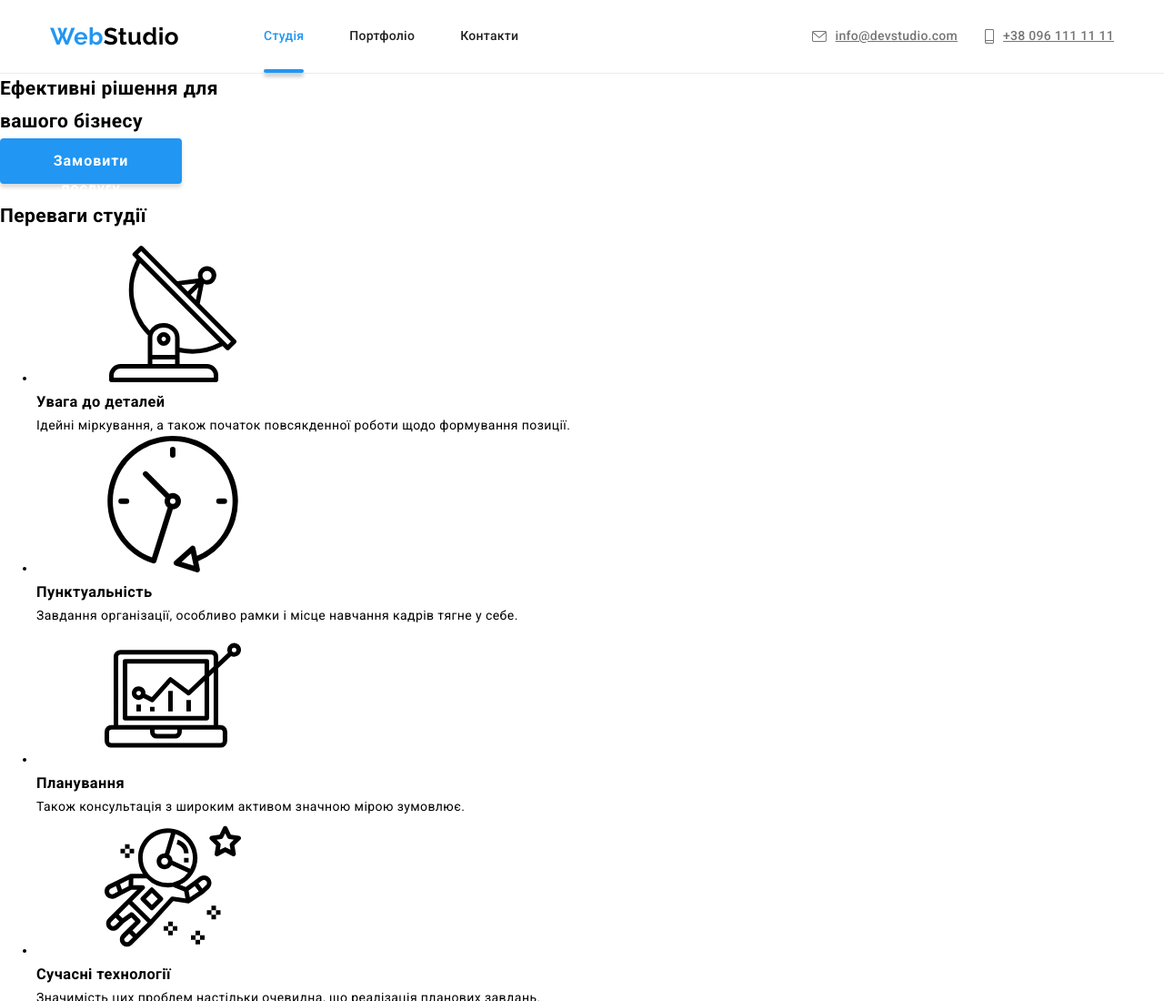
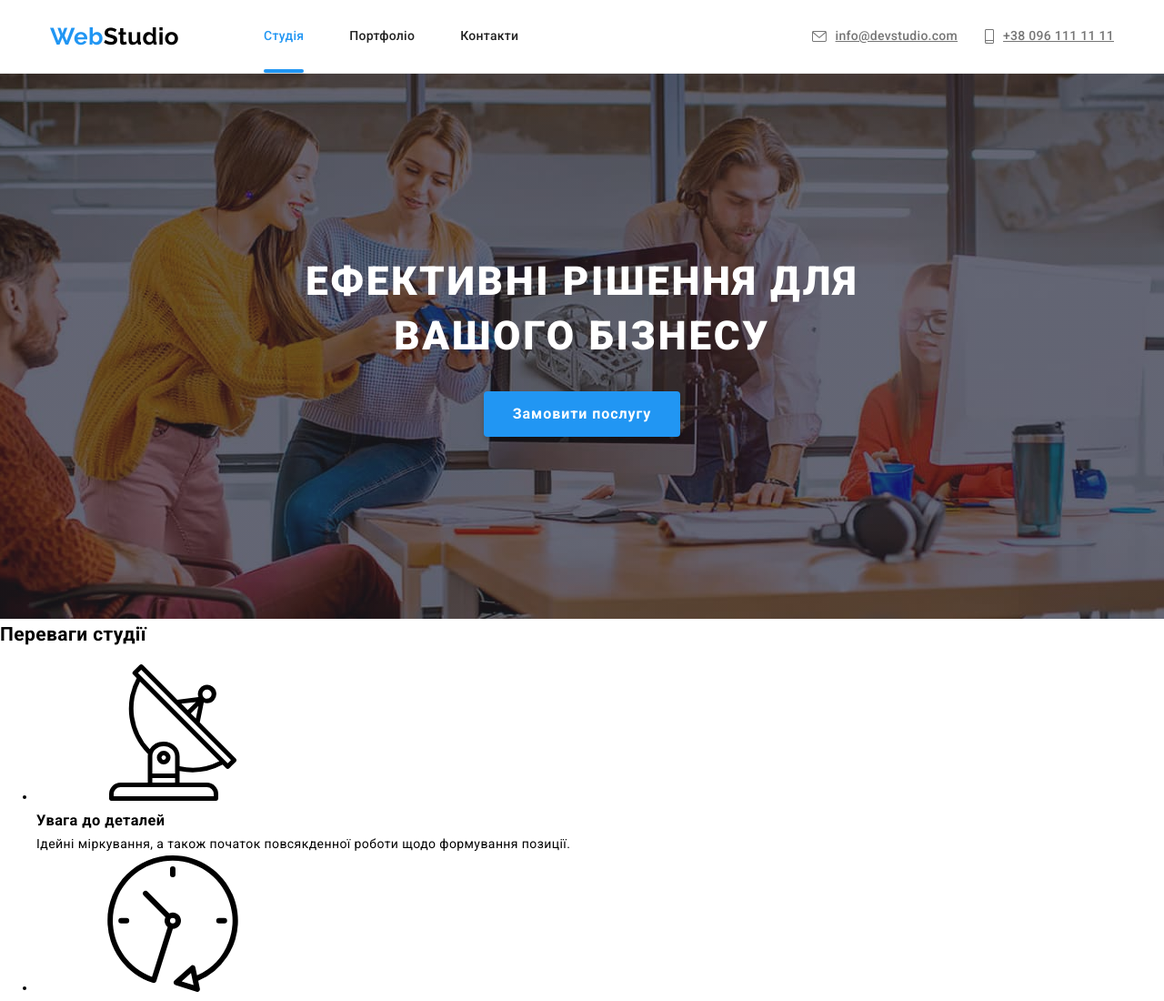
Before and after one commit to YevheniiaVier/goit-markup-hw-07, a plain HTML site: page index.html in a window 1280 px wide. Shown: the top 1100 px of the page at 91% size. Drawn offline with Linux system fonts and the light colour scheme.

Commit message:
adds hero-section

```diff
--- a/css1/styles1.css
+++ b/css1/styles1.css
@@ -164,7 +164,7 @@ p {
 
 /* ---------------hero --------------*/
 
-.hero {
+/* .hero {
   text-align: center;
   background-color: #c4c4c4;
   padding: 200px 0;
@@ -189,7 +189,7 @@ p {
   color: var(--white-text-color);
 
   text-transform: uppercase;
-}
+} */
 
 /* ----------button------------- */
 
@@ -202,7 +202,7 @@ p {
   cursor: pointer;
   background-color: var(--accent-color);
 } */
-.btn.primary {
+/* .btn.primary {
   transition: color var(--time-function), background-color var(--time-function),
     box-shadow var(--time-function);
   min-width: 200px;
@@ -220,7 +220,7 @@ p {
   color: var(--white-text-color);
   background-color: var(--hover-btn-color);
   box-shadow: 0px 4px 4px rgba(0, 0, 0, 0.15);
-}
+} */
 
 /* -----------section ------------------*/
 .section {
--- a/sass/components/_button.scss
+++ b/sass/components/_button.scss
@@ -1,5 +1,5 @@
 .button {
-  border-radius: 4px;
+  border-radius: $borderRadius;
   border: none;
 
   font-family: inherit;
@@ -17,7 +17,6 @@
   transition: color $time-function, background-color $time-function, box-shadow $time-function;
   &:hover,
   &:focus {
-
     background-color: $hover-btn-color;
     box-shadow: 0px 4px 4px rgba(0, 0, 0, 0.15);
   }
--- a/sass/components/_hero-section.scss
+++ b/sass/components/_hero-section.scss
@@ -0,0 +1,27 @@
+.hero-section {
+  text-align: center;
+  background-color: #c4c4c4;
+  padding: 200px 0;
+  max-width: 1600px;
+  height: 600px;
+  margin-left: auto;
+  margin-right: auto;
+  background-image: linear-gradient(rgba(47, 48, 58, 0.4), rgba(47, 48, 58, 0.4)),
+    url(../images/mainbgimg.jpg);
+  background-size: cover;
+  background-position: center;
+  background-repeat: no-repeat;
+  &__title {
+    margin-bottom: 30px;
+    font-weight: 900;
+    font-size: 44px;
+    line-height: 1.36;
+    letter-spacing: 0.06em;
+    color: $white-text-color;
+
+    text-transform: uppercase;
+  }
+  &__button {
+    width: 216.7px;
+  }
+}
--- a/sass/main.scss
+++ b/sass/main.scss
@@ -8,3 +8,4 @@
 @import './components/page-header';
 @import './components/page-footer';
 @import './components/socials';
+@import './components/hero-section'
```
Also changed, not shown: css/main.css, css/main.min.css, 2 other files.
